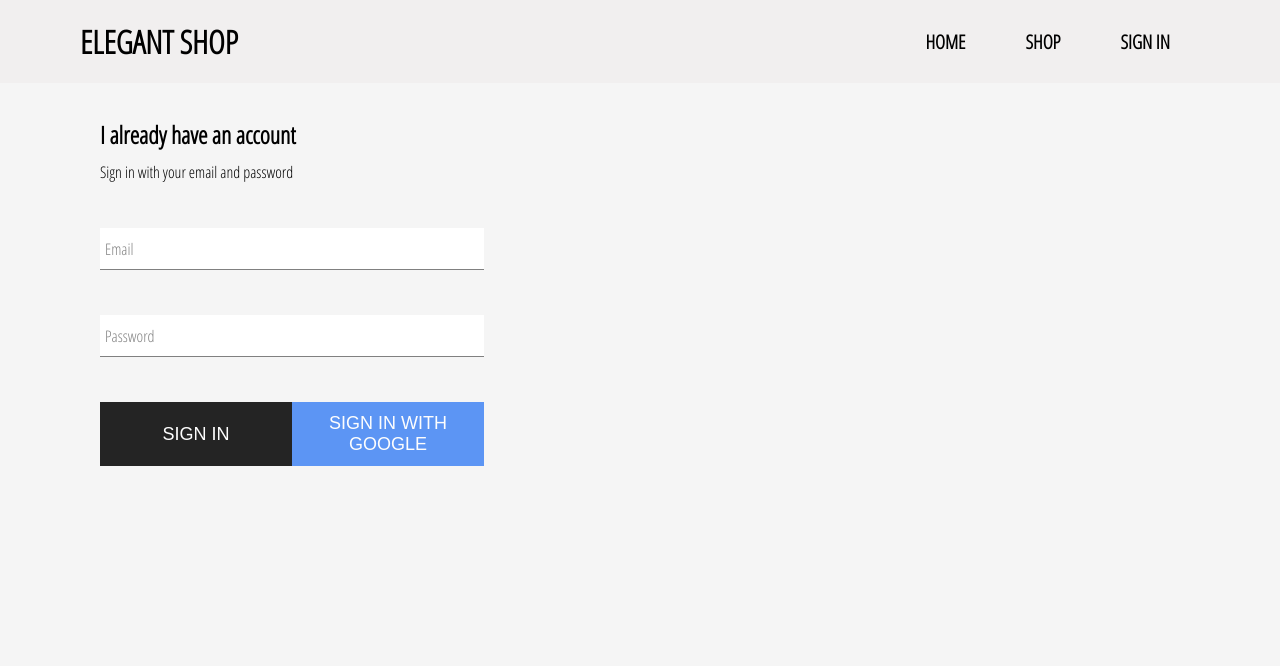
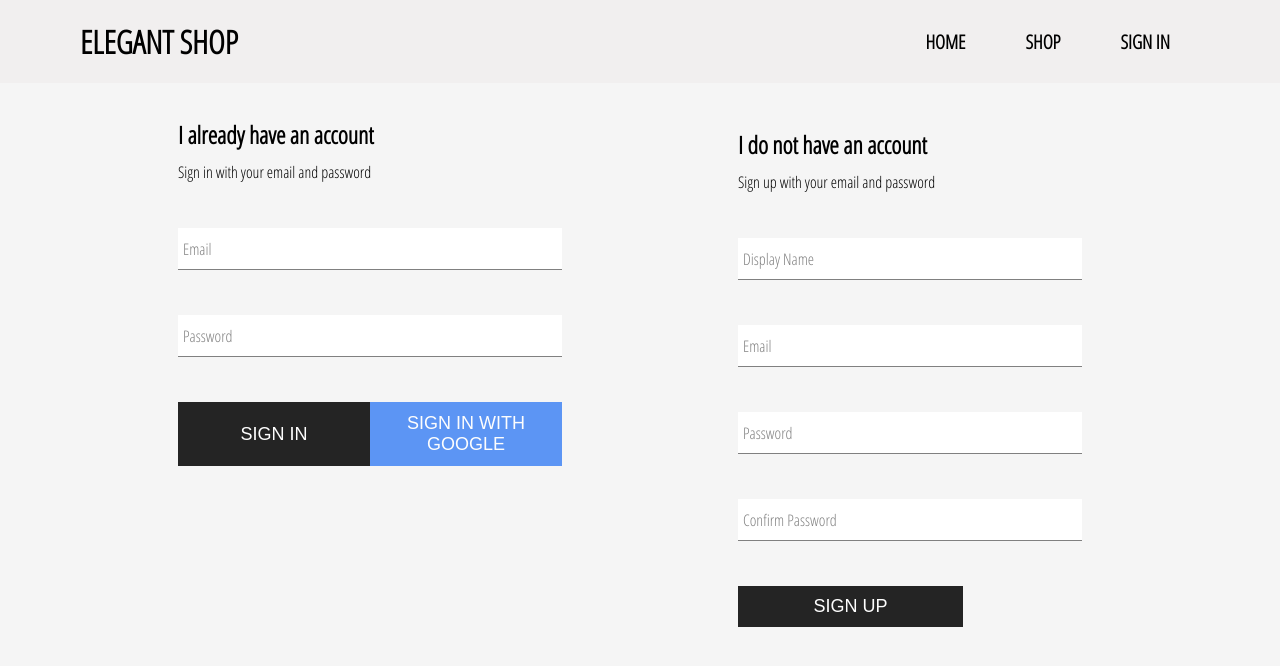
Before and after one commit to khatrisaugat/ReactShop, a React (Create React App) app: page /sign-in in a window 1280 px wide. Shown: the top 666 px of the page. Built offline with nearby package versions, Linux system fonts and the light colour scheme; no server answers.

Commit message:
sign in and sign up with email

```diff
--- a/src/App.js
+++ b/src/App.js
@@ -28,7 +28,6 @@
       } else {
         this.setState({ currentUser: user });
       }
-      // this.setState({ currentUser: user });
     });
   }
 
--- a/src/components/sign-in/sign-in.component.jsx
+++ b/src/components/sign-in/sign-in.component.jsx
@@ -3,6 +3,7 @@
 import "./sign-in.style.css";
 import CustomButton from "./../custom-button/custom-button.component";
 import { auth, signInWithGoogle } from "./../../firebase/firebase.utils";
+import { signInWithEmailAndPassword } from "firebase/auth";
 
 export class SignIn extends Component {
   constructor(props) {
@@ -18,7 +19,15 @@
   };
   handleSubmit = (event) => {
     event.preventDefault();
-    this.props.handleSignIn(this.state);
+    const { email, password } = this.state;
+    try {
+      // auth.signInWithEmailAndPassword(email, password);
+      signInWithEmailAndPassword(auth, email, password).then(() => {
+        this.setState({ email: "", password: "" });
+      });
+    } catch (error) {
+      console.error(error);
+    }
   };
   render() {
     return (
--- /dev/null
+++ b/src/components/sign-up/sign-up.component.jsx
@@ -0,0 +1,101 @@
+import React, { Component } from "react";
+import FormInput from "./../form-input/form-input.component";
+import CustomButton from "../custom-button/custom-button.component";
+import "./sign-up.style.css";
+import {
+  auth,
+  createUserProfileDocument,
+} from "./../../firebase/firebase.utils";
+import { createUserWithEmailAndPassword } from "firebase/auth";
+
+export class SignUp extends Component {
+  constructor(props) {
+    super(props);
+    this.state = {
+      displayName: "",
+      email: "",
+      password: "",
+      confirmPassword: "",
+    };
+  }
+  handleSubmit = async (event) => {
+    event.preventDefault();
+    const { displayName, email, password, confirmPassword } = this.state;
+    if (password !== confirmPassword) {
+      alert("Passwords don't match");
+      return;
+    }
+    console.log("handleSubmit");
+    try {
+      //   const { user } = await auth.createUserWithEmailAndPassword(
+      //     email,
+      //     password
+      //   );
+      createUserWithEmailAndPassword(auth, email, password).then(
+        (userCredential) => {
+          const user = userCredential.user;
+          createUserProfileDocument(user, { displayName }).then(() => {
+            this.setState({
+              displayName: "",
+              email: "",
+              password: "",
+              confirmPassword: "",
+            });
+          });
+        }
+      );
+    } catch (error) {
+      console.error(error);
+    }
+  };
+  handleChange = (event) => {
+    const { name, value } = event.target;
+    this.setState({ [name]: value });
+  };
+
+  render() {
+    return (
+      <div className="sign-up">
+        <h2 className="title">I do not have an account</h2>
+        <span>Sign up with your email and password</span>
+        <form className="sign-up-form" onSubmit={this.handleSubmit}>
+          <FormInput
+            type="text"
+            name="displayName"
+            value={this.state.displayName}
+            onChange={this.handleChange}
+            label="Display Name"
+            required
+          />
+          <FormInput
+            type="email"
+            name="email"
+            value={this.state.email}
+            onChange={this.handleChange}
+            label="Email"
+            required
+          />
+          <FormInput
+            type="password"
+            name="password"
+            value={this.state.password}
+            onChange={this.handleChange}
+            label="Password"
+            required
+          />
+          <FormInput
+            type="password"
+            name="confirmPassword"
+            value={this.state.confirmPassword}
+            onChange={this.handleChange}
+            label="Confirm Password"
+            required
+          />
+          <CustomButton type="submit">SIGN UP</CustomButton>
+        </form>
+      </div>
+    );
+  }
+}
+
+export default SignUp;
--- /dev/null
+++ b/src/components/sign-up/sign-up.style.css
@@ -0,0 +1,9 @@
+.sign-up {
+  display: flex;
+  flex-direction: column;
+  width: 30vw;
+  padding: 10px 20px;
+}
+.sign-up .title {
+  margin: 10px 0;
+}/*# sourceMappingURL=sign-up.style.css.map */
--- /dev/null
+++ b/src/components/sign-up/sign-up.style.scss
@@ -0,0 +1,9 @@
+.sign-up {
+  display: flex;
+  flex-direction: column;
+  width: 30vw;
+  padding: 10px 20px;
+  .title {
+    margin: 10px 0;
+  }
+}
--- a/src/pages/sign-in-and-sign-up/sign-in-and-sign-up.component.jsx
+++ b/src/pages/sign-in-and-sign-up/sign-in-and-sign-up.component.jsx
@@ -1,4 +1,5 @@
 import React from "react";
+import SignUp from "../../components/sign-up/sign-up.component";
 import { SignIn } from "./../../components/sign-in/sign-in.component";
 import "./sign-in-and-sign-up.style.css";
 
@@ -6,6 +7,7 @@
   return (
     <div className="sign-in-sign-up">
       <SignIn />
+      <SignUp />
     </div>
   );
 }
--- a/src/pages/sign-in-and-sign-up/sign-in-and-sign-up.style.css
+++ b/src/pages/sign-in-and-sign-up/sign-in-and-sign-up.style.css
@@ -1,4 +1,6 @@
 .sign-in-sign-up {
+  display: flex;
+  justify-content: space-around;
   margin: 5px 20px;
   padding: 20px 80px;
 }/*# sourceMappingURL=sign-in-and-sign-up.style.css.map */
--- a/src/pages/sign-in-and-sign-up/sign-in-and-sign-up.style.scss
+++ b/src/pages/sign-in-and-sign-up/sign-in-and-sign-up.style.scss
@@ -1,4 +1,6 @@
 .sign-in-sign-up {
+  display: flex;
+  justify-content: space-around;
   margin: 5px 20px;
   padding: 20px 80px;
 }
```
Also changed, not shown: 2 other files (tests, documents, lock files or other folders).
